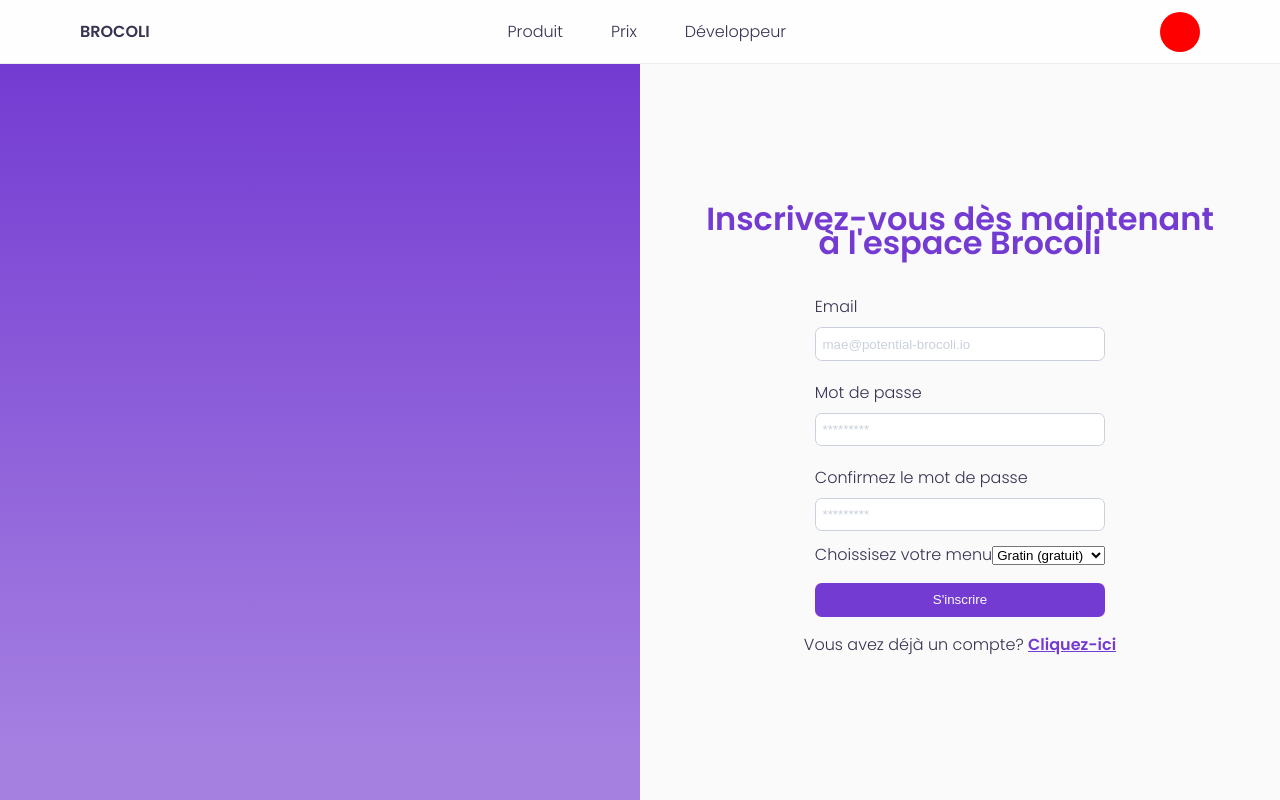
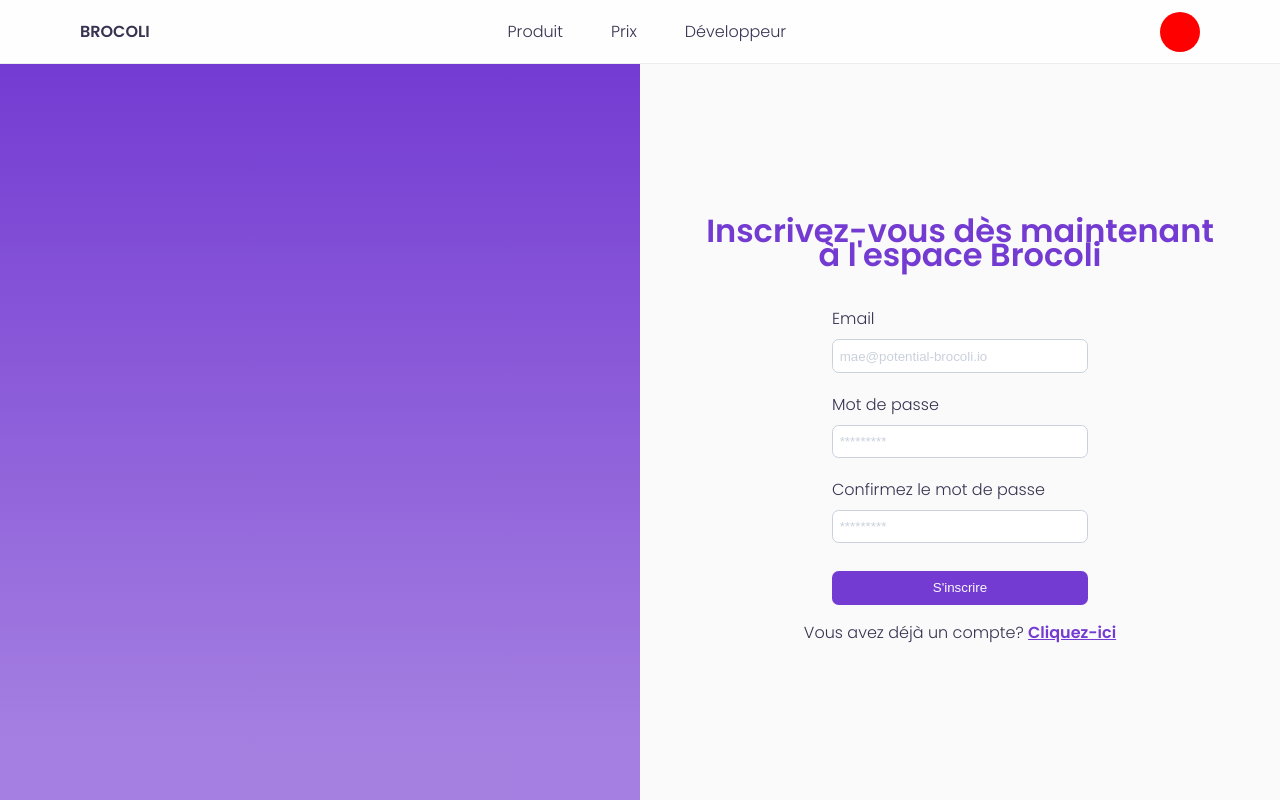
Before and after one commit to MaeWolff/potential-brocoli, a React (Create React App) app: page /enter in a window 1280 px wide. Both pictures are taken after a click on the element "Cliquez-ici". Built offline with nearby package versions, Linux system fonts and the light colour scheme; no server answers.

Commit message:
refacto: comment subscription on register

```diff
--- a/src/components/forms/authForms/RegisterForm.tsx
+++ b/src/components/forms/authForms/RegisterForm.tsx
@@ -15,7 +15,7 @@ enum SubscriptionNameLocaleEnum {
 interface RegisterFormValues {
   email: string;
   password: string;
-  subscription: SubscriptionName;
+  // subscription: SubscriptionName;
 }
 
 type Props = {
@@ -28,7 +28,7 @@ export default function RegisterForm({ nextStep }: Props) {
     await axios.post(`http://localhost:3001/auth/register`, {
       email: values.email,
       password: values.password,
-      subscription: values.subscription,
+      // subscription: values.subscription,
     });
 
     nextStep();
@@ -40,7 +40,6 @@ export default function RegisterForm({ nextStep }: Props) {
         email: "",
         password: "",
         passwordConfirmation: "",
-        subscription: SubscriptionName.GRATIN,
       }}
       onSubmit={(values) => handleSubmit(values)}
       validationSchema={RegisterValidationSchema}
@@ -75,7 +74,7 @@ export default function RegisterForm({ nextStep }: Props) {
           />
 
           {/* TODO: style me */}
-          <label htmlFor="subscription">Choissisez votre menu</label>
+          {/* <label htmlFor="subscription">Choissisez votre menu</label>
 
           <select name="subscription">
             <option value={SubscriptionName.GRATIN}>
@@ -87,7 +86,7 @@ export default function RegisterForm({ nextStep }: Props) {
             <option value={SubscriptionName.VELVETY} disabled>
               {SubscriptionNameLocaleEnum.VELVETY}
             </option>
-          </select>
+          </select> */}
 
           <Spacer axis="vertical" size={1} />
 
--- a/src/components/forms/validationSchemas/authValidationSchema.ts
+++ b/src/components/forms/validationSchemas/authValidationSchema.ts
@@ -26,9 +26,9 @@ export const RegisterValidationSchema = Yup.object({
     .required(REQUIRED_MSG)
     .oneOf([Yup.ref("password"), null], MUST_MATCH_PASSWORD_MSG),
 
-  subscription: Yup.mixed<SubscriptionName>().oneOf(
-    Object.values(SubscriptionName)
-  ),
+  // subscription: Yup.mixed<SubscriptionName>().oneOf(
+  //   Object.values(SubscriptionName)
+  // ),
 });
 
 export const LoginValidationSchema = Yup.object({
```
